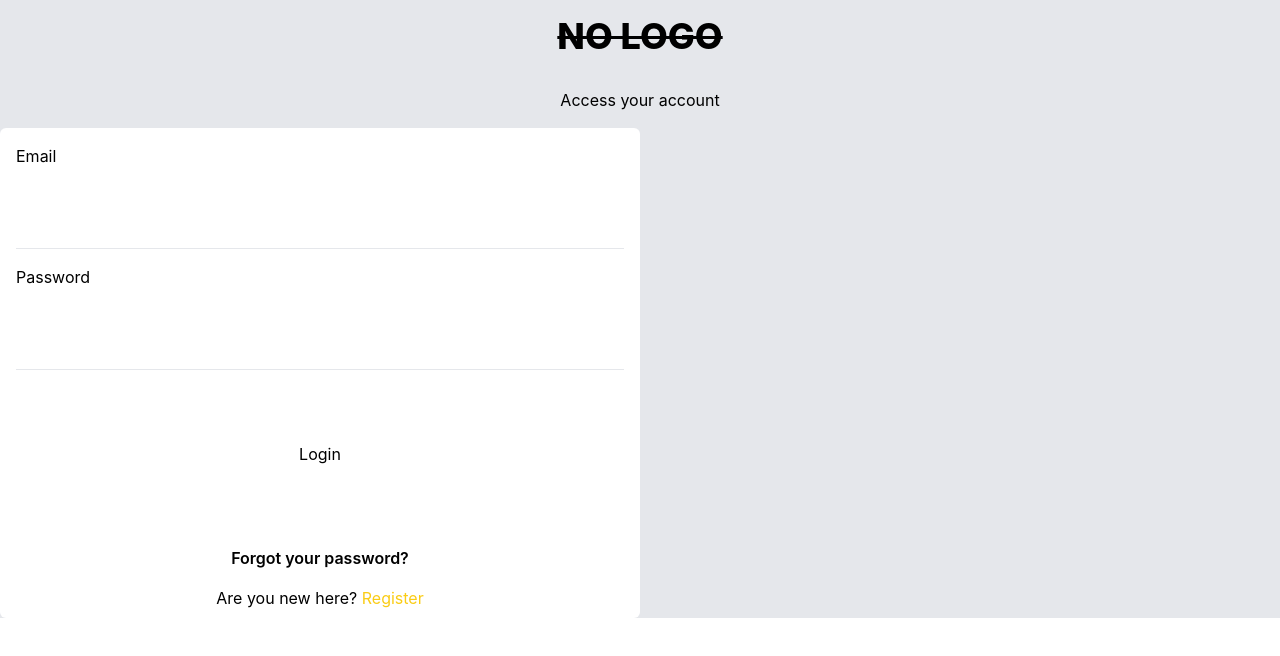
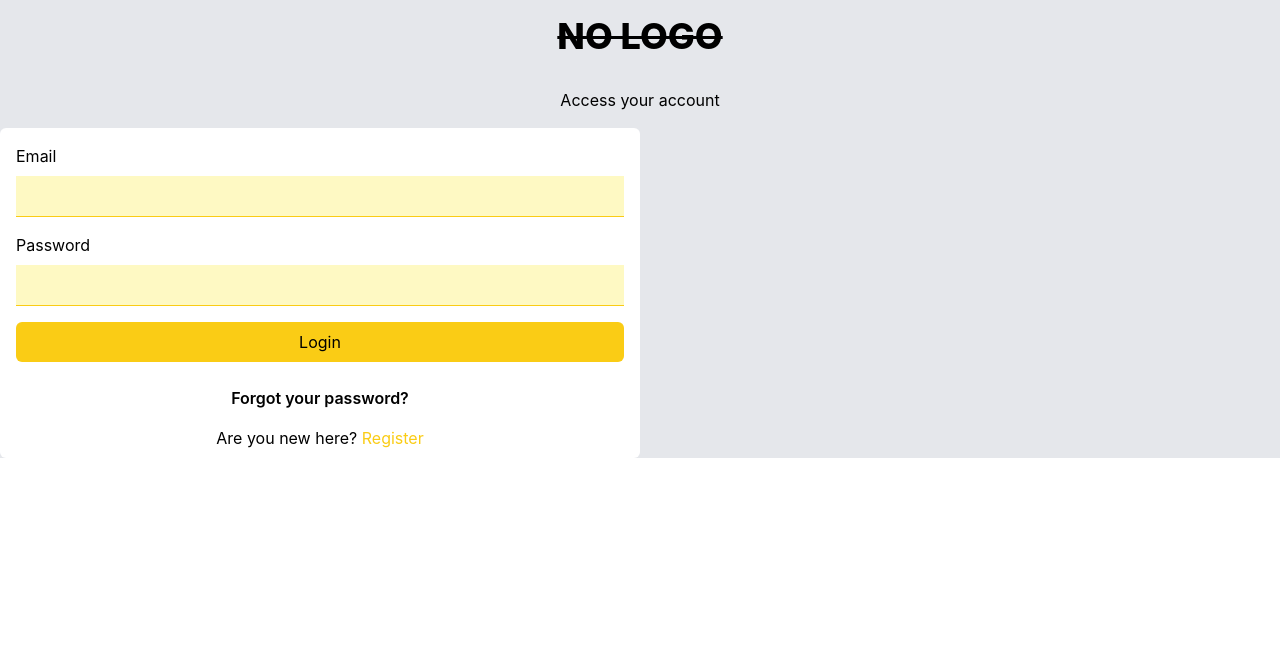
Before and after one commit to philipNgungi037/finishes, a React (Create React App) app: page /signin in a window 1280 px wide. Shown: the top 656 px of the page. Built offline with nearby package versions, Linux system fonts and the light colour scheme.

Commit message:
:lipstick: Adjust styles to normal forms.

```diff
--- a/src/components/re-usable components/forms/NormalForms.jsx
+++ b/src/components/re-usable components/forms/NormalForms.jsx
@@ -45,12 +45,12 @@ const NormalForms = ({ fields, onSubmit, buttonText, className, error }) => {
             {field.label}
           </label>
           <input
-            type={field.type || 'text'}
+            type={field.type }
             id={field.name}
             name={field.name}
             value={formData[field.name]}
             onChange={handleChange}
-            className="normal-forms-input w-full  px-8 lg:px-8 py-4 lg:py-6 border-b  text-start "
+            className="normal-forms-input w-full p-2 border-b border-yellow-400 bg-yellow-100  text-start "
           />
         </div>
       ))}
@@ -65,7 +65,7 @@ const NormalForms = ({ fields, onSubmit, buttonText, className, error }) => {
       {/* Submit button */}
       <button
         type="submit"
-        className="normal-forms-button w-full p-4 lg:p-6 my-6 lg:my-8 rounded-md"
+        className="normal-forms-button w-full bg-yellow-400 p-2 rounded-md"
       >
         {buttonText}
       </button>
```
